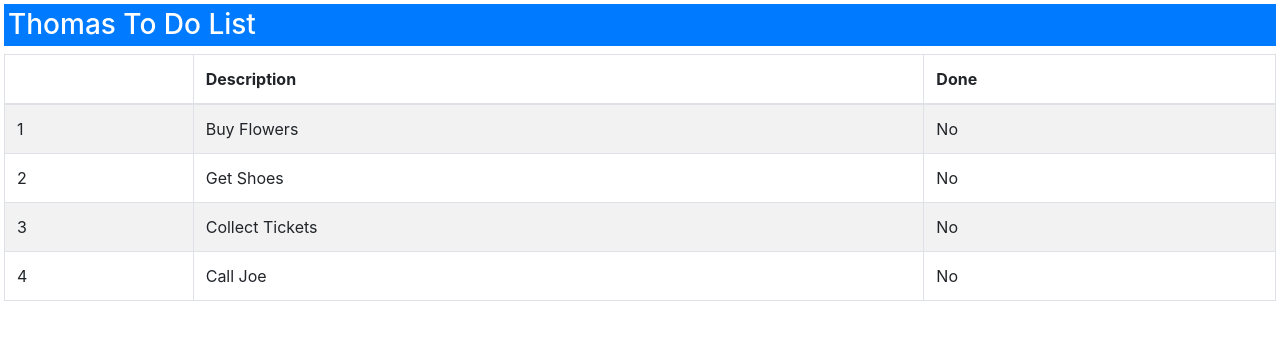
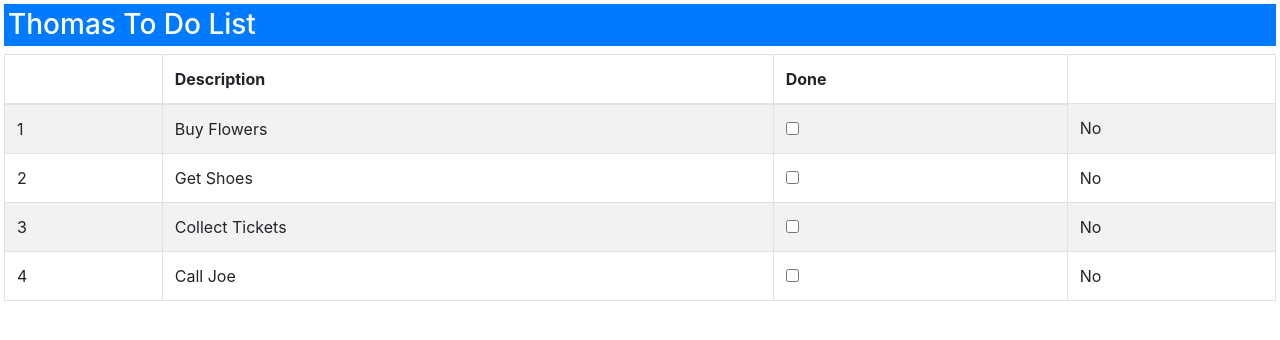
Before and after one commit to tomekplewniak/pro-angular-6, an Angular app in the folder 02 - Your First Angular App/todo/: page / in a window 1280 px wide. Shown: the top 340 px of the page. Built offline with nearby package versions, Linux system fonts and the light colour scheme.

Commit message:
Create a Two-Way Data Binding.
Use in this purpose checkbox.

```diff
--- a/02 - Your First Angular App/todo/src/app/app.component.html
+++ b/02 - Your First Angular App/todo/src/app/app.component.html
@@ -12,6 +12,9 @@
         <tr *ngFor="let item of getTodoItems(); let i = index">
             <td>{{ i + 1 }}</td>
             <td>{{ item.action }}</td>
+            <td>
+                <input type="checkbox" [(ngModel)] = "item.done"/>
+            </td>
             <td [ngSwitch]="item.done">
                 <span *ngSwitchCase="true">Yes</span>
                 <span *ngSwitchDefault>No</span>
```
